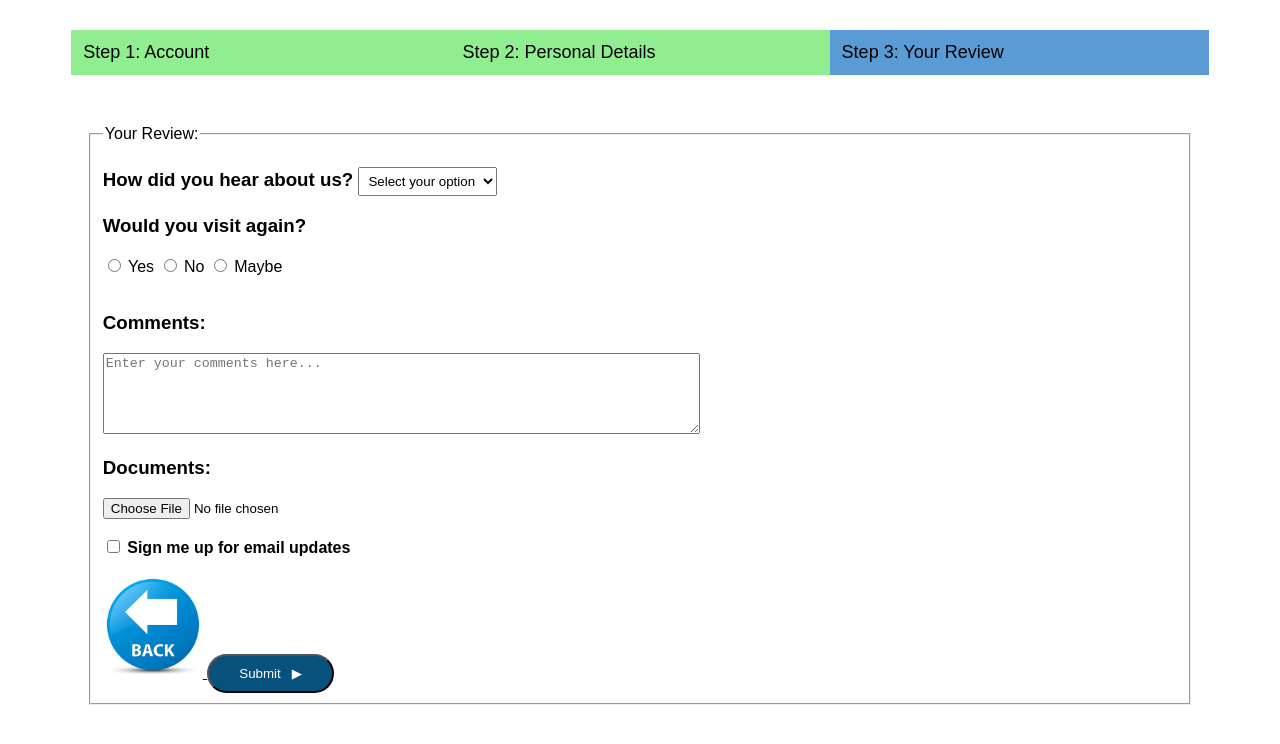
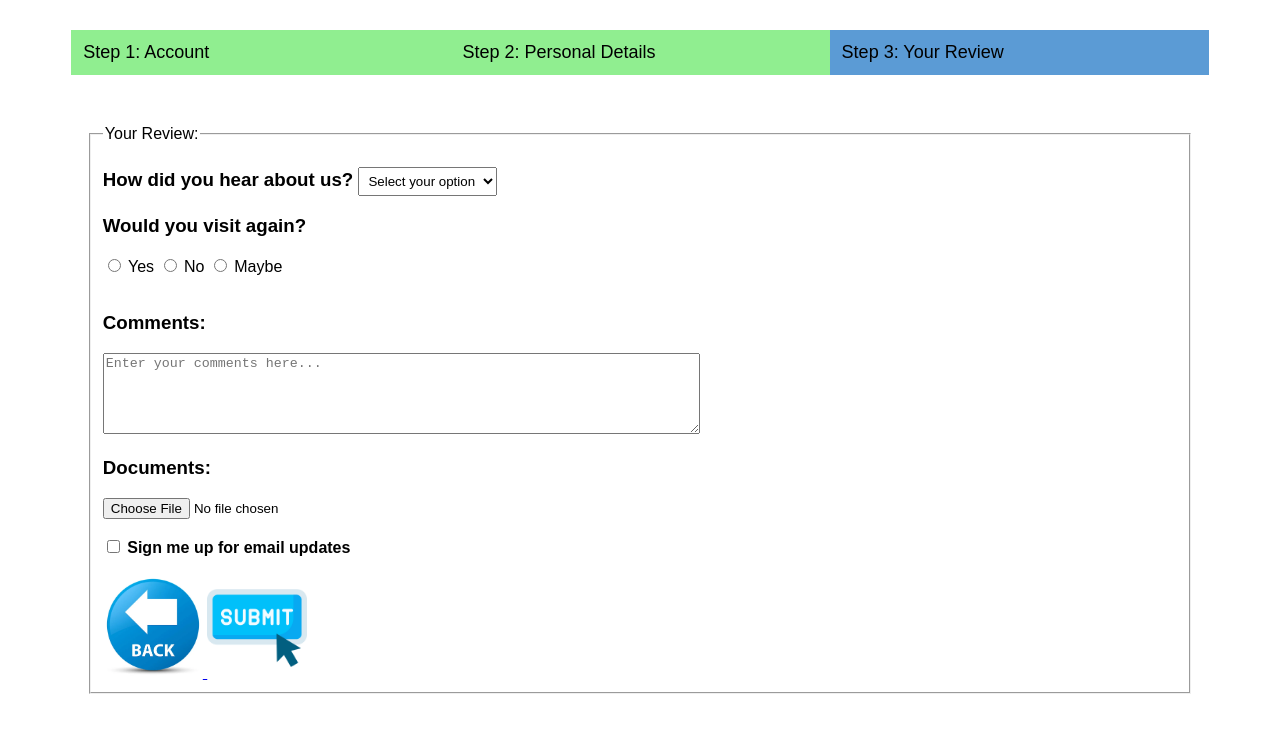
Before and after one commit to FarheenFarhan1230/ASSIGNMENT-7, a plain HTML site: page review.html in a window 1280 px wide. Drawn offline with Linux system fonts and the light colour scheme.

Commit message:
add thankyou.html

```diff
--- a/review.html
+++ b/review.html
@@ -102,9 +102,8 @@
             <a href="personal.html">
                 <img src="./back button.png" width="100" alt="Back">
             </a>
-<button type="submit" class="button">
-                Submit &nbsp; ▶
-            </button>
+<a href="./thankyou.html">
+            <img src="./submit.png" width="100" alt="Submit"></a>
         </fieldset>
 
     </form>
```
Also changed, not shown: thankyou.html (added, +12 -0 lines), submit.png (added).
